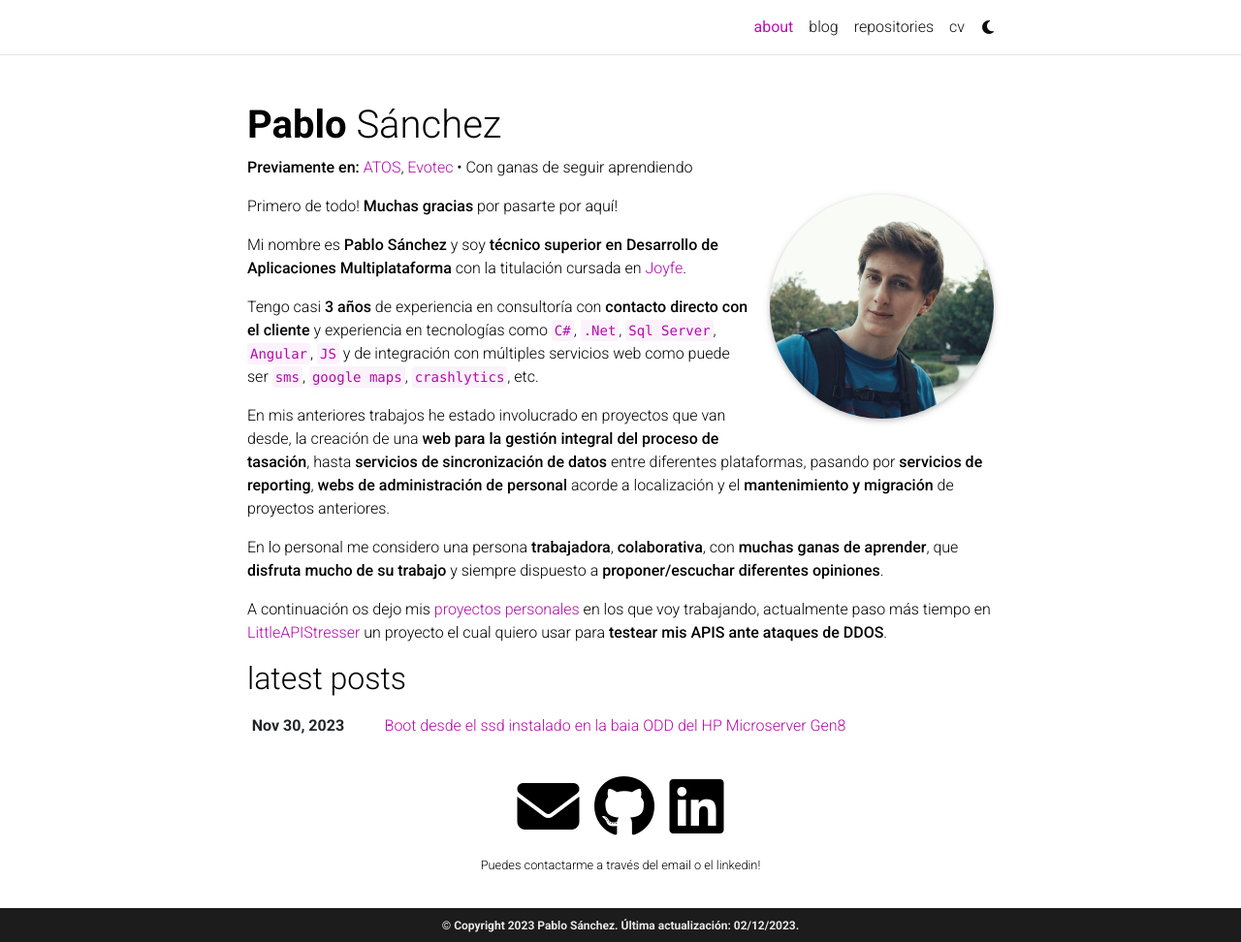
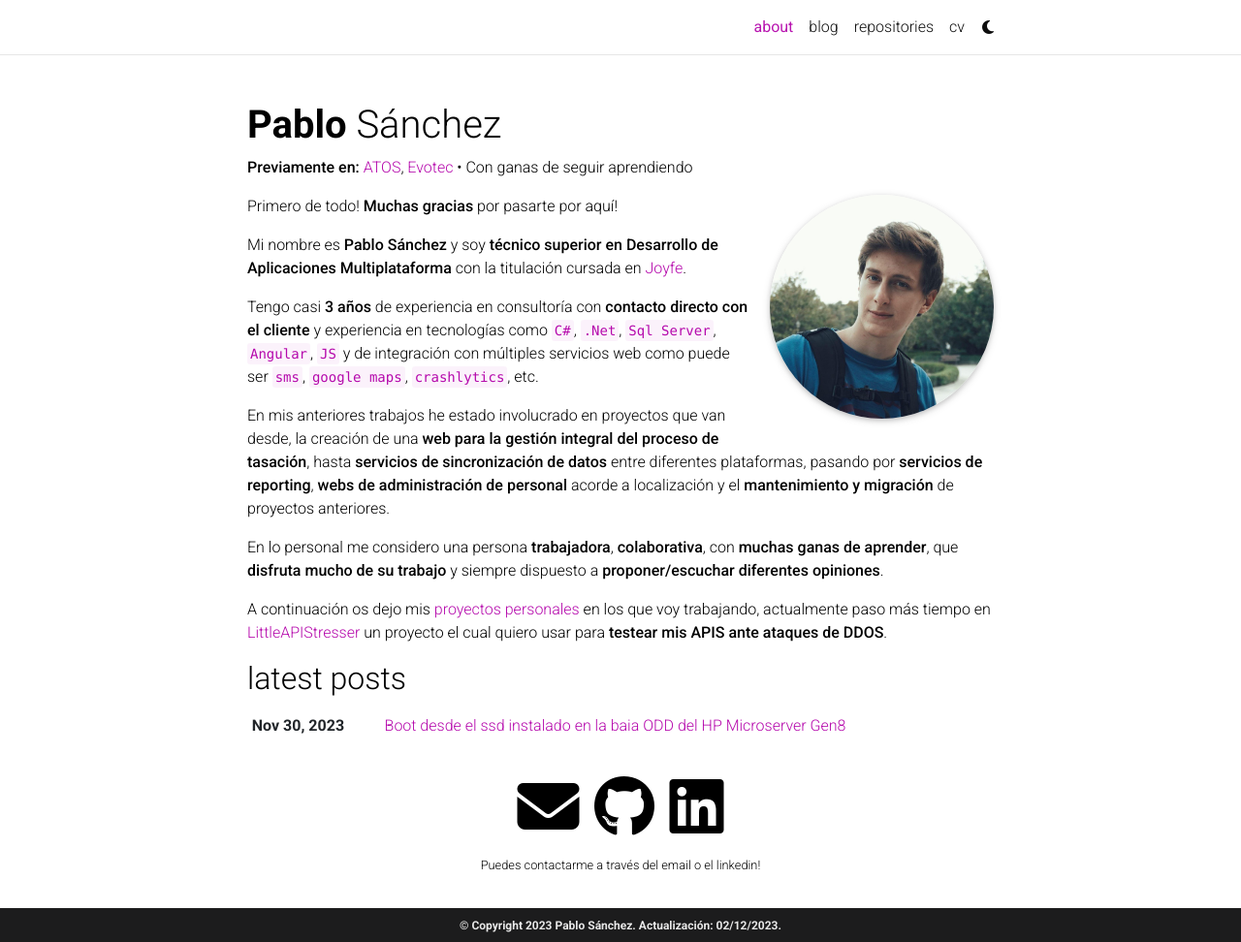
Before and after one commit to ElPavlillo/elpavlillo.github.io, a Jekyll site: the page built from _pages/about.md, in a window 1280 px wide and 972 px high. Shown: the whole window at 97% size. Built offline with Jekyll 4.4.1, drawn with Linux system fonts in a browser that asks for light colours; comment, search, counter and statistics services are not loaded; a style sheet for code colours, icons or effects is not loaded.

Commit message:
changed featured labels

```diff
--- a/_config.yml
+++ b/_config.yml
@@ -262,8 +262,8 @@ jekyll-archives:
     tag: '/blog/tag/:name/'
     category: '/blog/category/:name/'
 
-display_tags: ['formatting', 'images', 'links', 'math', 'code'] # these tags will be displayed on the front page of your blog
-display_categories: ['blockquotes'] # these categories will be displayed on the front page of your blog
+display_tags: ['microserver', 'code', '.net'] # these tags will be displayed on the front page of your blog
+display_categories: ['servers'] # these categories will be displayed on the front page of your blog
 
 # -----------------------------------------------------------------------------
 # Jekyll Scholar
--- a/_includes/footer.html
+++ b/_includes/footer.html
@@ -6,7 +6,7 @@
         <a href="{{ site.url }}{{ site.baseurl }}{{ site.impressum_path }}">Impressum</a>.
         {%- endif -%}
         {%- if site.last_updated -%}
-        Última actualización: {{ "now" | date: '%d/%m/%Y' }}.
+        Actualización: {{ "now" | date: '%d/%m/%Y' }}.
         {%- endif %}
       </div>
     </footer>
@@ -18,7 +18,7 @@
         <a href="{{ site.url }}{{ site.baseurl }}{{ site.impressum_path }}">Impressum</a>.
         {%- endif -%}
         {%- if site.last_updated -%}
-        Última actualización: {{ "now" | date: '%d/%m/%Y' }}.
+        Actualización: {{ "now" | date: '%d/%m/%Y' }}.
         {%- endif %}
       </div>
     </footer>
```
